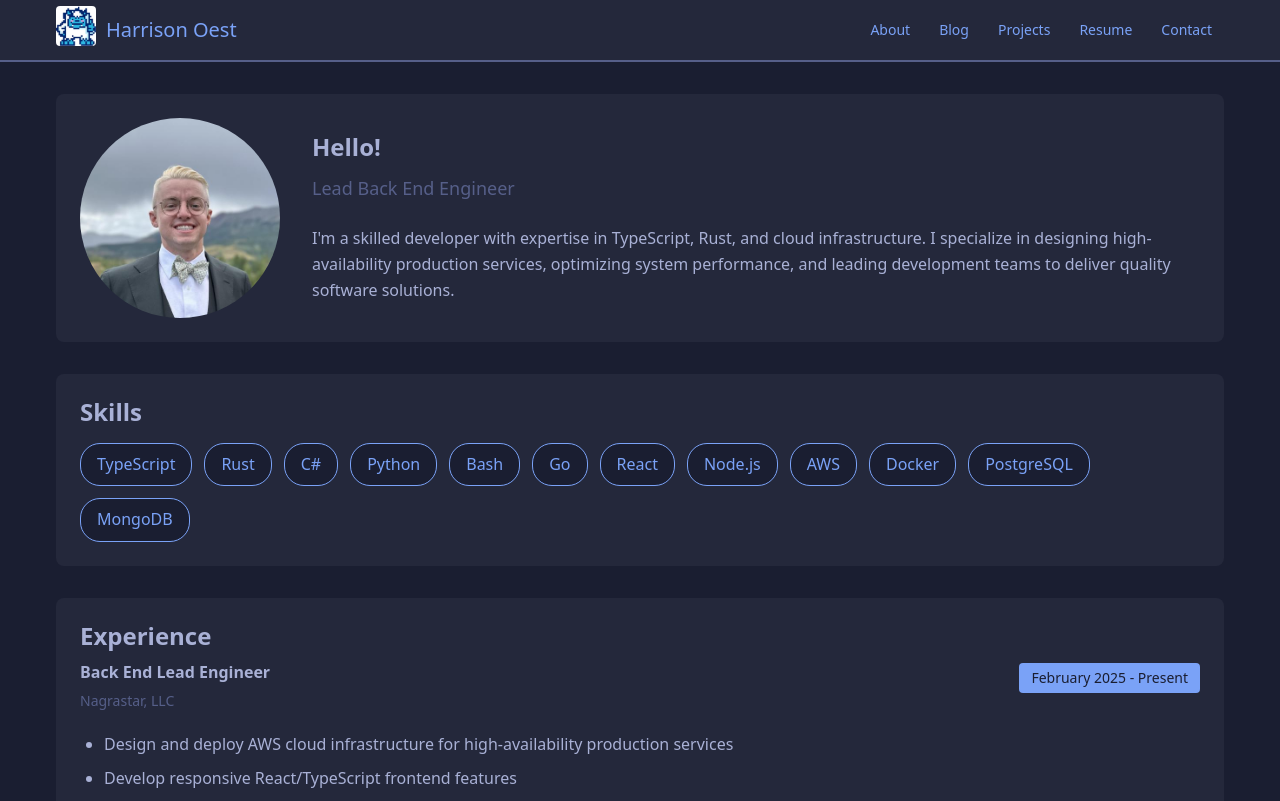
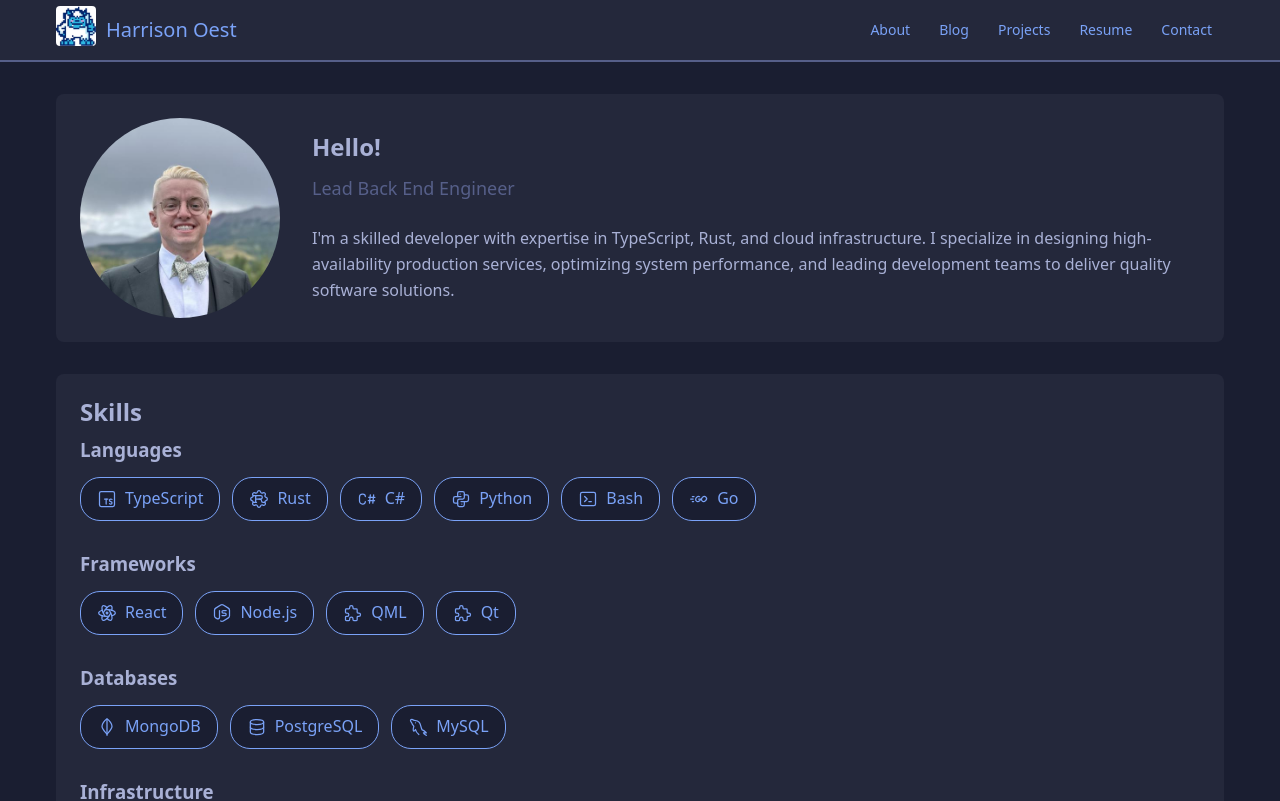
Before and after one commit to harrisonoest/harrisonoest.github.io, a React (Vite) app: page / in a window 1280 px wide. Shown: the top 801 px of the page. Built offline with nearby package versions, Linux system fonts and the light colour scheme.

Commit message:
feat: added sections back to skills

```diff
--- a/package.json
+++ b/package.json
@@ -13,6 +13,7 @@
     "deploy": "gh-pages -d dist"
   },
   "dependencies": {
+    "@tabler/icons-react": "^3.35.0",
     "react": "^18.2.0",
     "react-dom": "^18.2.0",
     "react-markdown": "^10.1.0",
--- a/src/pages/About.css
+++ b/src/pages/About.css
@@ -27,6 +27,15 @@
   line-height: 1.6;
 }
 
+.skill-category {
+  margin-bottom: 2rem;
+  text-align: left;
+}
+
+.skill-category h3 {
+  margin-bottom: 1rem;
+}
+
 .skills-grid {
   display: flex;
   flex-wrap: wrap;
@@ -41,6 +50,9 @@
   border-radius: 20px;
   font-weight: 500;
   border: 1px solid var(--blue);
+  display: inline-flex;
+  align-items: center;
+  gap: 0.5rem;
 }
 
 .experience-item {
--- a/src/pages/About.tsx
+++ b/src/pages/About.tsx
@@ -1,5 +1,24 @@
 import { ContentColumn } from "../molecules/ContentColumn";
 import HarrisonHeadshot from "../assets/harrison.jpeg";
+import {
+  IconBrandTypescript,
+  IconBrandRust,
+  IconBrandCSharp,
+  IconBrandPython,
+  IconTerminal2,
+  IconBrandGolang,
+  IconBrandReact,
+  IconBrandNodejs,
+  IconPuzzle,
+  IconBrandMongodb,
+  IconBrandMysql,
+  IconDatabase,
+  IconBrandAws,
+  IconServer,
+  IconBrandDocker,
+  IconBrandUbuntu,
+  IconBrandGitlab,
+} from "@tabler/icons-react";
 import "./About.css";
 
 export function About() {
@@ -46,7 +65,46 @@
     },
   ];
 
-  const skills = ["TypeScript", "Rust", "C#", "Python", "Bash", "Go", "React", "Node.js", "AWS", "Docker", "PostgreSQL", "MongoDB"];
+  const skills = [
+    {
+      category: "Languages",
+      items: [
+        { name: "TypeScript", icon: IconBrandTypescript },
+        { name: "Rust", icon: IconBrandRust },
+        { name: "C#", icon: IconBrandCSharp },
+        { name: "Python", icon: IconBrandPython },
+        { name: "Bash", icon: IconTerminal2 },
+        { name: "Go", icon: IconBrandGolang },
+      ],
+    },
+    {
+      category: "Frameworks",
+      items: [
+        { name: "React", icon: IconBrandReact },
+        { name: "Node.js", icon: IconBrandNodejs },
+        { name: "QML", icon: IconPuzzle },
+        { name: "Qt", icon: IconPuzzle },
+      ],
+    },
+    {
+      category: "Databases",
+      items: [
+        { name: "MongoDB", icon: IconBrandMongodb },
+        { name: "PostgreSQL", icon: IconDatabase },
+        { name: "MySQL", icon: IconBrandMysql },
+      ],
+    },
+    {
+      category: "Infrastructure",
+      items: [
+        { name: "AWS", icon: IconBrandAws },
+        { name: "NGINX", icon: IconServer },
+        { name: "Docker", icon: IconBrandDocker },
+        { name: "Linux", icon: IconBrandUbuntu },
+        { name: "GitLab CI/CD", icon: IconBrandGitlab },
+      ],
+    },
+  ];
 
   return (
     <div className="container">
@@ -67,11 +125,19 @@
 
       <ContentColumn>
         <h2>Skills</h2>
-        <div className="skills-grid">
-          {skills.map((skill) => (
-            <span key={skill} className="skill-tag">{skill}</span>
-          ))}
-        </div>
+        {skills.map((skillGroup) => (
+          <div key={skillGroup.category} className="skill-category">
+            <h3>{skillGroup.category}</h3>
+            <div className="skills-grid">
+              {skillGroup.items.map((skill) => (
+                <span key={skill.name} className="skill-tag">
+                  <skill.icon size={20} stroke={1.5} />
+                  {skill.name}
+                </span>
+              ))}
+            </div>
+          </div>
+        ))}
       </ContentColumn>
 
       <ContentColumn>
```
Also changed, not shown: 1 other file (tests, documents, lock files or other folders).
